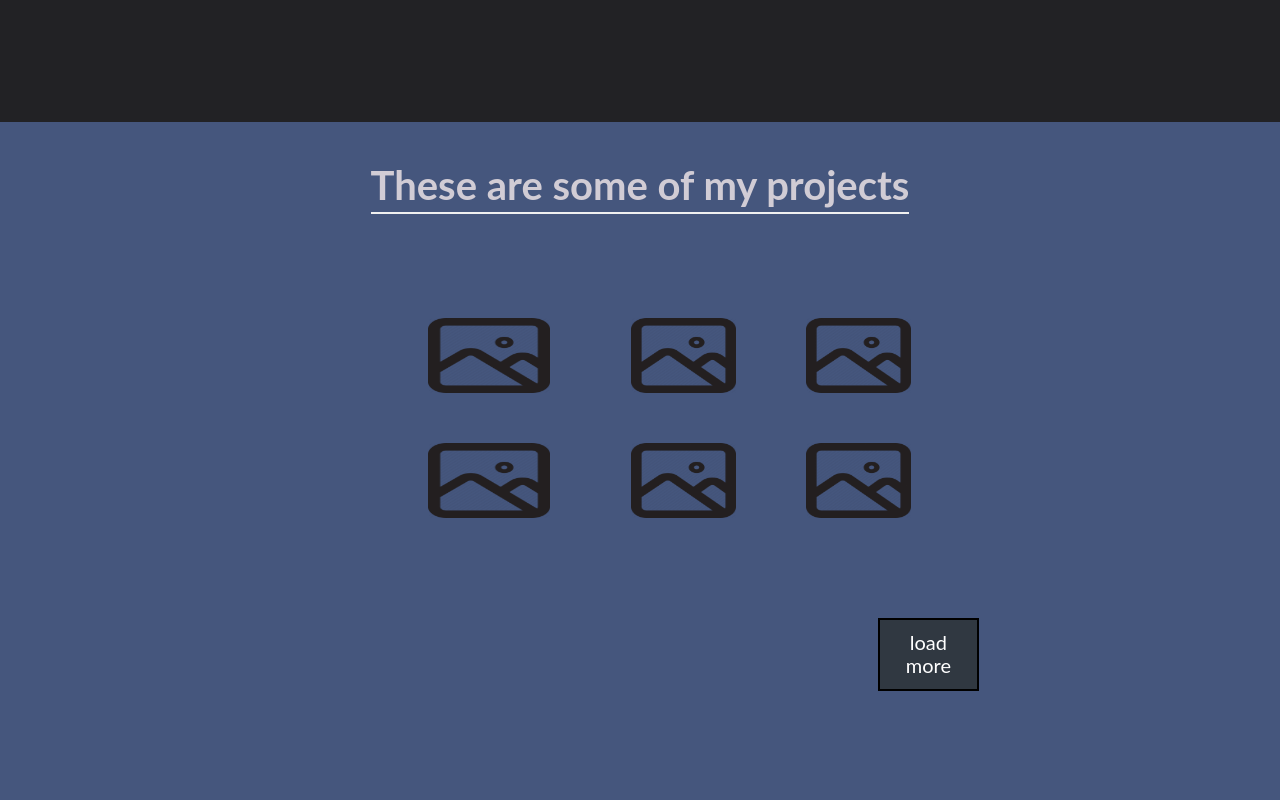
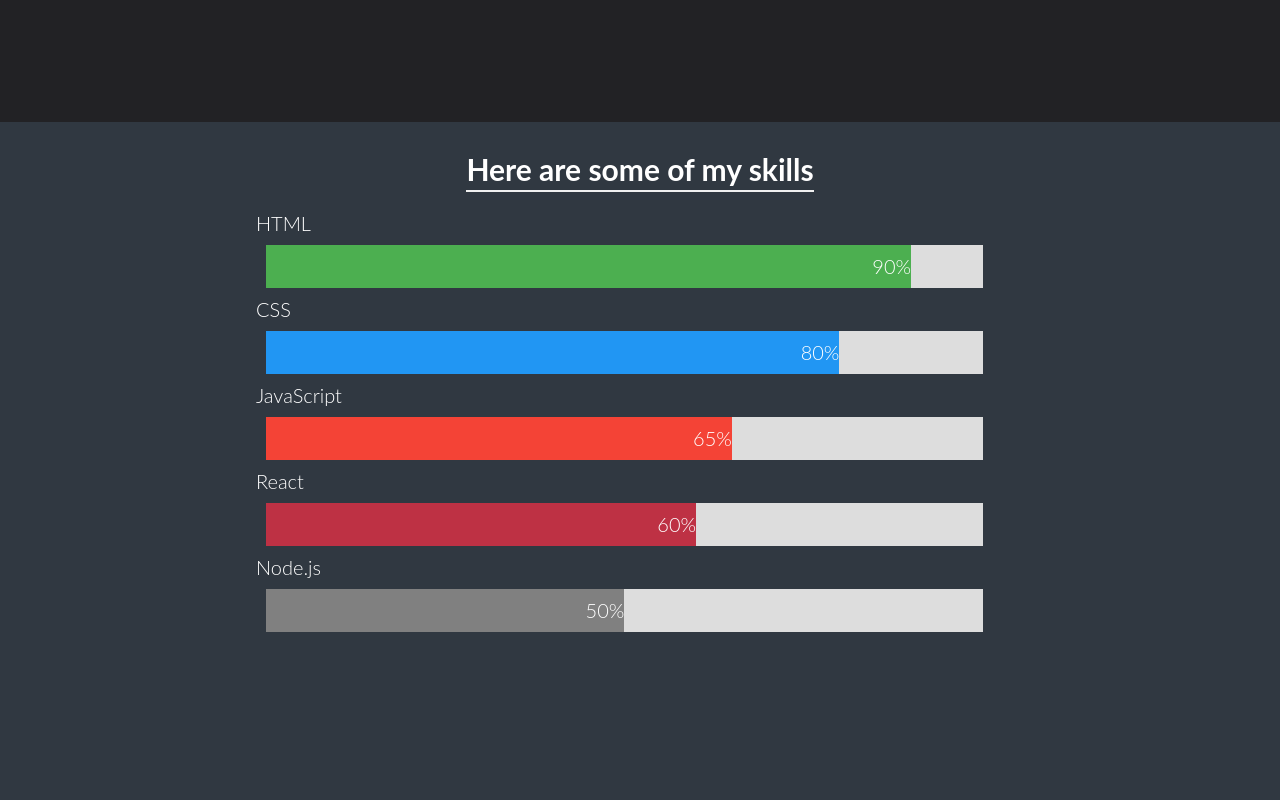
Before and after one commit to abheshekcr/portfolio-website, a plain HTML site: page index.html in a window 1280 px wide. Shown: the part 840-1640 px from the top of the page. Drawn offline with Linux system fonts and the light colour scheme; a web font is replaced by a local one.

Commit message:
skill changes

```diff
--- a/index.html
+++ b/index.html
@@ -12,7 +12,7 @@
                 <div class="navbar">
                     <ul class="main-nav">
                       <a href="#about"> <li>About</li></a>
-                       <a href="#projects-block"><li>Work</li></a>
+                       <a href="#skills-section"><li>Skills</li></a>
                         <a href="#working-together"><li>Contact</li></a>
                     </ul>
                 </div>
@@ -27,38 +27,39 @@
 
             </div>
 
-            <div id="projects-block" class="projects-block">
-                <h3 class="projects-info"><span>These are some of my projects</span></h3>
-                <div class="projects-grid">
-                    <div>
-                        <img class="placeholder-img" src="./img/placeholder-img.webp" alt="paceholder img"/>
+            <div id="skills-section"class="skills-section">
+                <h5 id="skills-heading"><span>Here are some of my skills</span>  </h5>
+
+                <div class="skills-block">
+                    <p>HTML</p>
+                    <div class="some-skills">
+                      <div class="skills html">90%</div>
                     </div>
 
-                    <div>
-                        <img class="placeholder-img" src="./img/placeholder-img.webp" alt="paceholder img"/>
+                    <p>CSS</p>
+                    <div class="some-skills">
+                      <div class="skills css">80%</div>
                     </div>
 
-                    <div>
-                        <img class="placeholder-img" src="./img/placeholder-img.webp" alt="paceholder img"/>
+                    <p>JavaScript</p>
+                    <div class="some-skills">
+                      <div class="skills js">65%</div>
                     </div>
 
-                    <div>
-                        <img class="placeholder-img" src="./img/placeholder-img.webp" alt="paceholder img"/>
+                    <p>React</p>
+                    <div class="some-skills">
+                      <div class="skills php">60%</div>
                     </div>
 
-                    <div>
-                        <img class="placeholder-img" src="./img/placeholder-img.webp" alt="paceholder img"/>
+                    <p>Node.js</p>
+                    <div class="some-skills">
+                      <div class="skills node">50%</div>
                     </div>
+                </div>
+
+            </div>
 
 
-                    <div>
-                        <img class="placeholder-img" src="./img/placeholder-img.webp" alt="paceholder img"/>
-                    </div>
-
-                   <button class="more-projects">load more</button>
-
-
-                </div>
             </div>
 
             <div id="working-together" class="work-together">
@@ -69,9 +70,8 @@
                 <div class="social-icons">
                     <a href="#" class="fa fa-facebook">Facebook</a>
                     <a href="#" class="fa fa-twitter">Twitter</a>
-                    <a href="#" class="fa fa-github">Twitter</a>
+                    <a href="https://github.com/abheshekcr" class="fa fa-github">Github</a>
                    <a href="#" class="fa fa-paper-plane">Email</a>
-                   <a href="#" class="fa fa-phone-square">Call me</a>
                 </div>
 
 
--- a/style.css
+++ b/style.css
@@ -142,3 +142,42 @@
     color: #F0F0F0;
     font-family: 'Baloo Chettan 2', cursive;
 }
+
+.skills-section{
+    height:90vh;
+    background-color:#303841;
+
+}
+
+.skills-block{
+    padding-left: 20%;
+}
+
+#skills-heading{
+    text-align: center;
+    padding-top: 30px;
+    padding-bottom: 20px;
+    font-size: 1.5em;
+}
+
+* {box-sizing:border-box}
+
+.some-skills{
+    width: 70%;
+    background-color: #ddd;
+    text-align: center;
+    margin: 10px;
+}
+
+.skills{
+    text-align: right;
+    padding-top: 10px;
+    padding-bottom: 10px;
+    color:white;
+}
+
+.html {width: 90%; background-color: #4CAF50;} /* Green */
+.css {width: 80%; background-color: #2196F3;} /* Blue */
+.js {width: 65%; background-color: #f44336;} /* Red */
+.php {width: 60%; background-color:  #BE3144;} /* Dark Grey */
+.node{width:50%;background-color:#808080}
```
Also changed, not shown: img/Screenshot (9).png (added), img/quoteGen.png (added).
